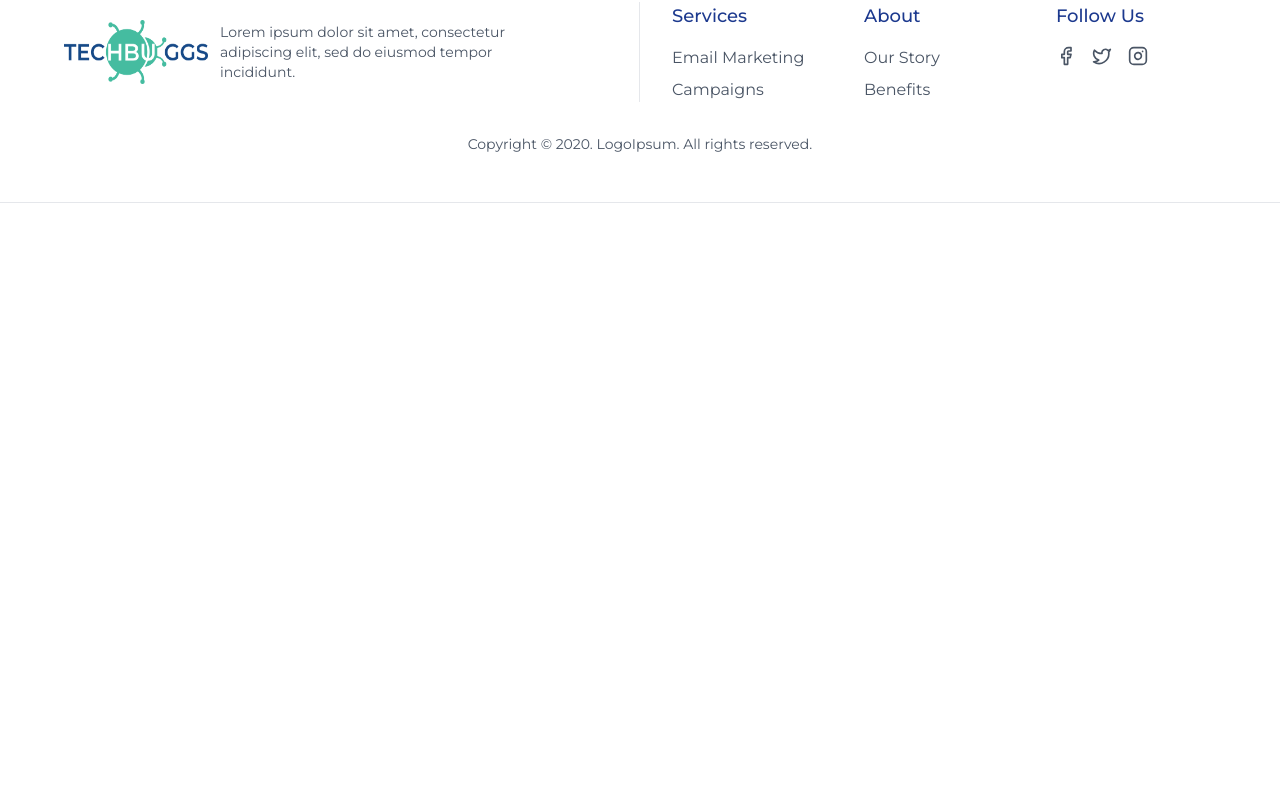
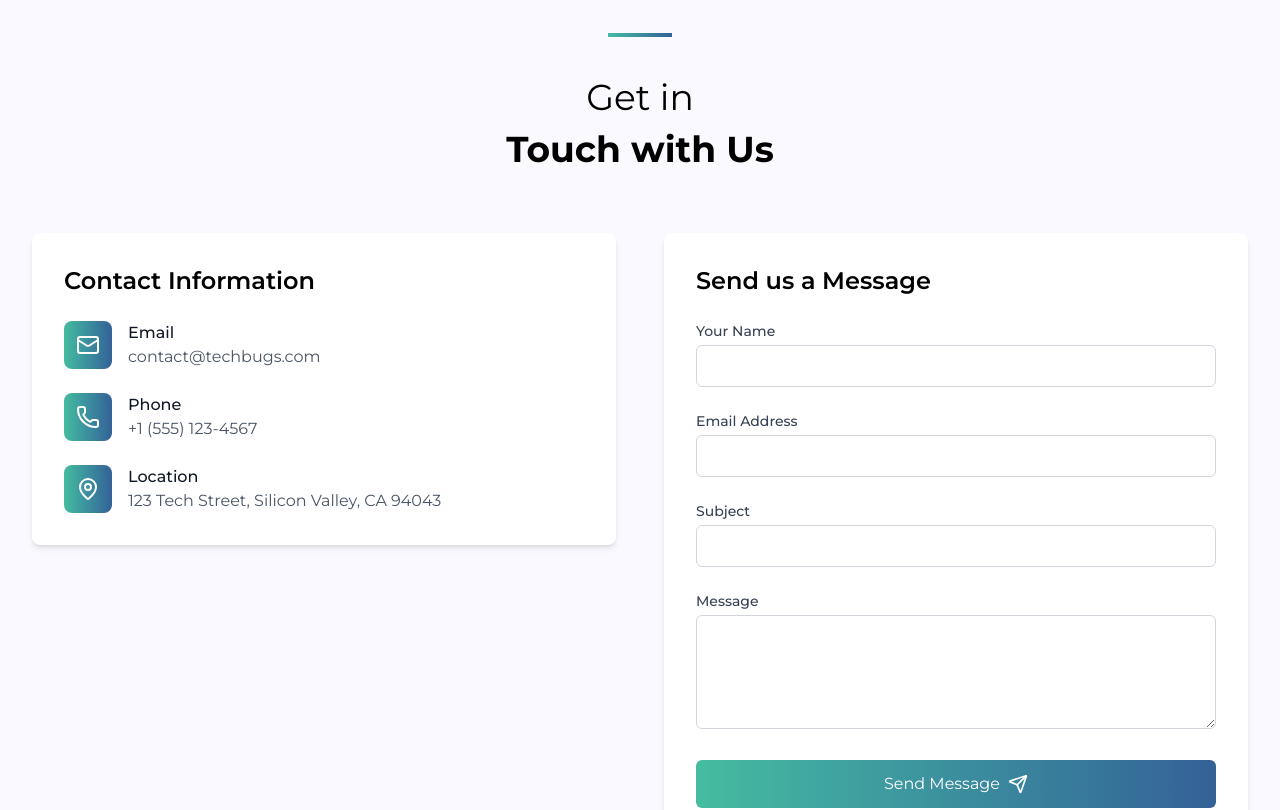
Before and after one commit to MusabRehman03/TechBuggs-Website, a React (Vite) app: page / in a window 1280 px wide. Shown: the part 10054-10864 px from the top of the page. Before the commit the page ends 10257 px from the top, so only its background shows below. Built offline with nearby package versions, Linux system fonts and the light colour scheme.

Commit message:
added contact us foam

```diff
--- a/src/App.tsx
+++ b/src/App.tsx
@@ -14,6 +14,8 @@ import PreviousProjects from "./components/PreviousProjects";
 import DevelopmentApproach from "./components/DevelopmentApproach";
 import TechStack from "./components/TechStack";
 import FeaturedResources from "./components/FeaturedResources";
+import ContactUs from "./components/ContactUs";
+
 function App() {
   const isMobile = useMediaQuery({ maxWidth: 940 });
 
@@ -32,6 +34,7 @@ function App() {
       <TimelineSmall />
       <FeaturedResources />
       <Hire />
+      <ContactUs />
       <Footer />
     </div>
   );
--- /dev/null
+++ b/src/components/ContactUs.tsx
@@ -0,0 +1,147 @@
+import { Element } from "react-scroll";
+import { Mail, Phone, MapPin, Send } from "lucide-react";
+import { useState } from "react";
+
+export default function ContactUs() {
+  const [formData, setFormData] = useState({
+    name: "",
+    email: "",
+    subject: "",
+    message: "",
+  });
+
+  const handleSubmit = (e: React.FormEvent) => {
+    e.preventDefault();
+    // Handle form submission here
+    console.log(formData);
+  };
+
+  const handleChange = (e: React.ChangeEvent<HTMLInputElement | HTMLTextAreaElement>) => {
+    const { name, value } = e.target;
+    setFormData(prev => ({
+      ...prev,
+      [name]: value
+    }));
+  };
+
+  return (
+    <Element name="contact" className="bg-[#F9F9FF] py-20">
+      <div className="max-w-7xl mx-auto px-4 sm:px-6 lg:px-8">
+        {/* Header */}
+        <div className="flex flex-col items-center space-y-3 mb-16">
+          <div className="w-16 h-1 bg-gradient-to-r from-[#45BCA0] to-[#346197] mb-10"></div>
+          <h2 className="text-4xl text-center">Get in</h2>
+          <h1 className="text-4xl font-bold text-center">Touch with Us</h1>
+        </div>
+
+        <div className="grid grid-cols-1 lg:grid-cols-2 gap-12">
+          {/* Contact Information */}
+          <div className="space-y-8">
+            <div className="bg-white p-8 rounded-lg shadow-md">
+              <h3 className="text-2xl font-semibold mb-6">Contact Information</h3>
+              <div className="space-y-6">
+                <div className="flex items-start space-x-4">
+                  <div className="bg-gradient-to-r from-[#45BCA0] to-[#346197] p-3 rounded-lg">
+                    <Mail className="w-6 h-6 text-white" />
+                  </div>
+                  <div>
+                    <h4 className="font-medium text-gray-900">Email</h4>
+                    <p className="text-gray-600">contact@techbugs.com</p>
+                  </div>
+                </div>
+                <div className="flex items-start space-x-4">
+                  <div className="bg-gradient-to-r from-[#45BCA0] to-[#346197] p-3 rounded-lg">
+                    <Phone className="w-6 h-6 text-white" />
+                  </div>
+                  <div>
+                    <h4 className="font-medium text-gray-900">Phone</h4>
+                    <p className="text-gray-600">+1 (555) 123-4567</p>
+                  </div>
+                </div>
+                <div className="flex items-start space-x-4">
+                  <div className="bg-gradient-to-r from-[#45BCA0] to-[#346197] p-3 rounded-lg">
+                    <MapPin className="w-6 h-6 text-white" />
+                  </div>
+                  <div>
+                    <h4 className="font-medium text-gray-900">Location</h4>
+                    <p className="text-gray-600">123 Tech Street, Silicon Valley, CA 94043</p>
+                  </div>
+                </div>
+              </div>
+            </div>
+          </div>
+
+          {/* Contact Form */}
+          <div className="bg-white p-8 rounded-lg shadow-md">
+            <h3 className="text-2xl font-semibold mb-6">Send us a Message</h3>
+            <form onSubmit={handleSubmit} className="space-y-6">
+              <div>
+                <label htmlFor="name" className="block text-sm font-medium text-gray-700 mb-1">
+                  Your Name
+                </label>
+                <input
+                  type="text"
+                  id="name"
+                  name="name"
+                  value={formData.name}
+                  onChange={handleChange}
+                  className="w-full px-4 py-2 border border-gray-300 rounded-md focus:ring-2 focus:ring-[#45BCA0] focus:border-transparent"
+                  required
+                />
+              </div>
+              <div>
+                <label htmlFor="email" className="block text-sm font-medium text-gray-700 mb-1">
+                  Email Address
+                </label>
+                <input
+                  type="email"
+                  id="email"
+                  name="email"
+                  value={formData.email}
+                  onChange={handleChange}
+                  className="w-full px-4 py-2 border border-gray-300 rounded-md focus:ring-2 focus:ring-[#45BCA0] focus:border-transparent"
+                  required
+                />
+              </div>
+              <div>
+                <label htmlFor="subject" className="block text-sm font-medium text-gray-700 mb-1">
+                  Subject
+                </label>
+                <input
+                  type="text"
+                  id="subject"
+                  name="subject"
+                  value={formData.subject}
+                  onChange={handleChange}
+                  className="w-full px-4 py-2 border border-gray-300 rounded-md focus:ring-2 focus:ring-[#45BCA0] focus:border-transparent"
+                  required
+                />
+              </div>
+              <div>
+                <label htmlFor="message" className="block text-sm font-medium text-gray-700 mb-1">
+                  Message
+                </label>
+                <textarea
+                  id="message"
+                  name="message"
+                  value={formData.message}
+                  onChange={handleChange}
+                  rows={4}
+                  className="w-full px-4 py-2 border border-gray-300 rounded-md focus:ring-2 focus:ring-[#45BCA0] focus:border-transparent"
+                  required
+                ></textarea>
+              </div>
+              <button
+                type="submit"
+                className="w-full bg-gradient-to-r from-[#45BCA0] to-[#346197] text-white py-3 px-6 rounded-md hover:opacity-90 transition-opacity flex items-center justify-center space-x-2"
+              >
+                <span>Send Message</span>
+                <Send className="w-5 h-5" />
+              </button>
+            </form>
+          </div>
+        </div>
+      </div>
+    </Element>
+  );
+}
```
